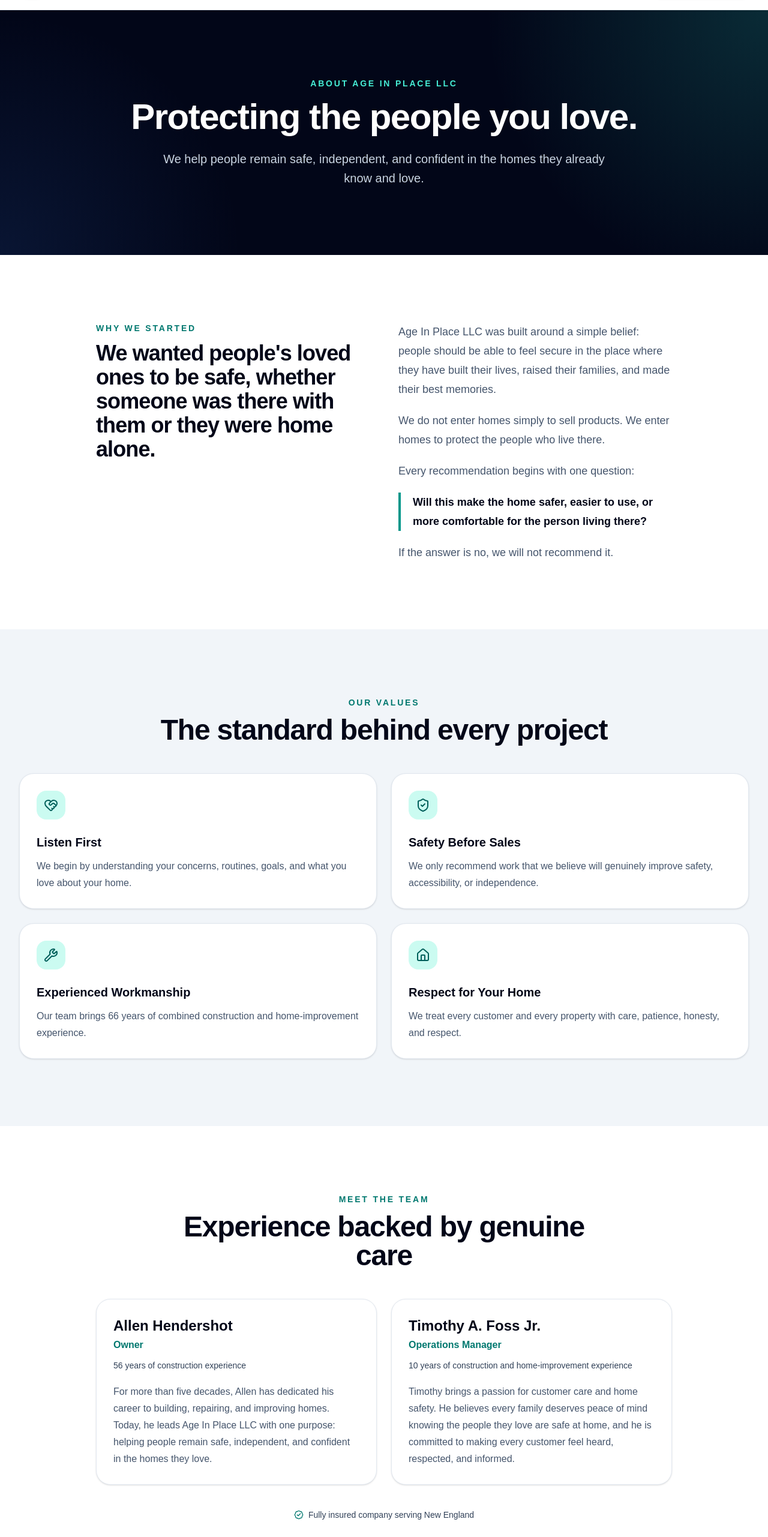
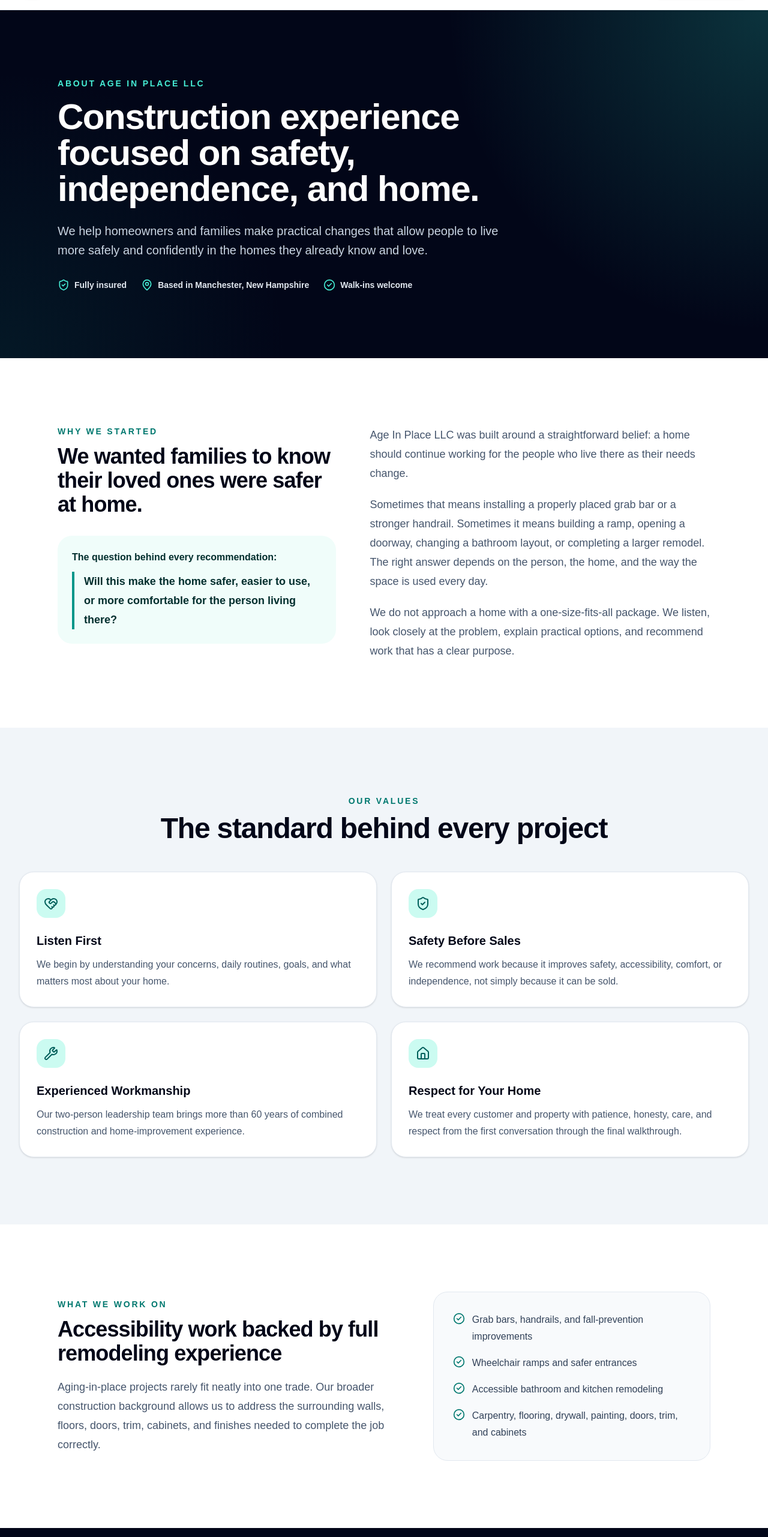
Before and after one commit to Adhco0543/age-in-place-llc, a Next.js app: page /about in a window 1280 px wide. Shown: the part 104-2666 px from the top of the page at 60% size. Built offline with nearby package versions, Linux system fonts and the light colour scheme.

Commit message:
Polish about page and strengthen local trust messaging

```diff
--- a/app/about/page.tsx
+++ b/app/about/page.tsx
@@ -1,102 +1,132 @@
-import type { Metadata } from "next";
-import Link from "next/link";
+import type { Metadata } from 'next';
+import Link from 'next/link';
 import {
   ArrowRight,
   BadgeCheck,
+  CheckCircle2,
   HeartHandshake,
   Home,
+  MapPin,
   ShieldCheck,
   Wrench,
-} from "lucide-react";
+} from 'lucide-react';
 
 export const metadata: Metadata = {
-  title: "About Us | Age In Place LLC",
+  title: 'About Age In Place LLC | Manchester, NH',
   description:
-    "Learn about Age In Place LLC, New England home safety specialists helping people remain safe, independent, and confident in the homes they love.",
+    'Meet the team behind Age In Place LLC in Manchester, New Hampshire. We provide aging-in-place modifications, accessibility improvements, home safety work, carpentry, and remodeling.',
 };
 
 const values = [
   {
     icon: HeartHandshake,
-    title: "Listen First",
-    text: "We begin by understanding your concerns, routines, goals, and what you love about your home.",
+    title: 'Listen First',
+    text: 'We begin by understanding your concerns, daily routines, goals, and what matters most about your home.',
   },
   {
     icon: ShieldCheck,
-    title: "Safety Before Sales",
-    text: "We only recommend work that we believe will genuinely improve safety, accessibility, or independence.",
+    title: 'Safety Before Sales',
+    text: 'We recommend work because it improves safety, accessibility, comfort, or independence, not simply because it can be sold.',
   },
   {
     icon: Wrench,
-    title: "Experienced Workmanship",
-    text: "Our team brings 66 years of combined construction and home-improvement experience.",
+    title: 'Experienced Workmanship',
+    text: 'Our two-person leadership team brings more than 60 years of combined construction and home-improvement experience.',
   },
   {
     icon: Home,
-    title: "Respect for Your Home",
-    text: "We treat every customer and every property with care, patience, honesty, and respect.",
+    title: 'Respect for Your Home',
+    text: 'We treat every customer and property with patience, honesty, care, and respect from the first conversation through the final walkthrough.',
   },
+];
+
+const specialties = [
+  'Grab bars, handrails, and fall-prevention improvements',
+  'Wheelchair ramps and safer entrances',
+  'Accessible bathroom and kitchen remodeling',
+  'Carpentry, flooring, drywall, painting, doors, trim, and cabinets',
 ];
 
 export default function AboutPage() {
   return (
-    <div className="min-h-screen bg-white">
+    <main className="min-h-screen bg-white text-slate-950">
       <section className="relative overflow-hidden bg-slate-950 py-20 text-white sm:py-28">
-        <div className="absolute inset-0 bg-[radial-gradient(circle_at_top_right,rgba(45,212,191,0.18),transparent_35%),radial-gradient(circle_at_bottom_left,rgba(59,130,246,0.12),transparent_30%)]" />
+        <div className="absolute inset-0 bg-[radial-gradient(circle_at_top_right,rgba(45,212,191,0.22),transparent_38%),radial-gradient(circle_at_bottom_left,rgba(15,118,110,0.16),transparent_34%)]" />
 
-        <div className="relative mx-auto max-w-5xl px-6 text-center lg:px-8">
-          <p className="text-sm font-semibold uppercase tracking-[0.2em] text-teal-300">
-            About Age In Place LLC
-          </p>
+        <div className="relative mx-auto max-w-6xl px-6 lg:px-8">
+          <div className="max-w-4xl">
+            <p className="text-sm font-bold uppercase tracking-[0.2em] text-teal-300">
+              About Age In Place LLC
+            </p>
 
-          <h1 className="mt-4 text-4xl font-bold tracking-tight sm:text-6xl">
-            Protecting the people you love.
-          </h1>
+            <h1 className="mt-4 text-4xl font-black tracking-tight sm:text-6xl">
+              Construction experience focused on safety, independence, and home.
+            </h1>
 
-          <p className="mx-auto mt-6 max-w-3xl text-lg leading-8 text-slate-300 sm:text-xl">
-            We help people remain safe, independent, and confident in the homes
-            they already know and love.
-          </p>
+            <p className="mt-6 max-w-3xl text-lg leading-8 text-slate-300 sm:text-xl">
+              We help homeowners and families make practical changes that allow
+              people to live more safely and confidently in the homes they already
+              know and love.
+            </p>
+
+            <div className="mt-8 flex flex-wrap gap-x-6 gap-y-3 text-sm font-semibold text-slate-200">
+              <span className="inline-flex items-center gap-2">
+                <ShieldCheck className="h-5 w-5 text-teal-300" aria-hidden="true" />
+                Fully insured
+              </span>
+              <span className="inline-flex items-center gap-2">
+                <MapPin className="h-5 w-5 text-teal-300" aria-hidden="true" />
+                Based in Manchester, New Hampshire
+              </span>
+              <span className="inline-flex items-center gap-2">
+                <CheckCircle2 className="h-5 w-5 text-teal-300" aria-hidden="true" />
+                Walk-ins welcome
+              </span>
+            </div>
+          </div>
         </div>
       </section>
 
       <section className="py-20 sm:py-28">
-        <div className="mx-auto max-w-5xl px-6 lg:px-8">
-          <div className="grid gap-12 lg:grid-cols-2">
+        <div className="mx-auto max-w-6xl px-6 lg:px-8">
+          <div className="grid gap-14 lg:grid-cols-[0.9fr_1.1fr] lg:items-start">
             <div>
-              <p className="text-sm font-semibold uppercase tracking-[0.2em] text-teal-700">
+              <p className="text-sm font-bold uppercase tracking-[0.2em] text-teal-700">
                 Why we started
               </p>
 
-              <h2 className="mt-3 text-3xl font-bold tracking-tight text-slate-950 sm:text-4xl">
-                We wanted people&apos;s loved ones to be safe, whether someone
-                was there with them or they were home alone.
+              <h2 className="mt-3 text-3xl font-black tracking-tight sm:text-4xl">
+                We wanted families to know their loved ones were safer at home.
               </h2>
+
+              <div className="mt-8 rounded-3xl bg-teal-50 p-6 text-teal-950">
+                <p className="font-bold">The question behind every recommendation:</p>
+                <blockquote className="mt-3 border-l-4 border-teal-600 pl-4 text-lg font-semibold leading-8">
+                  Will this make the home safer, easier to use, or more comfortable
+                  for the person living there?
+                </blockquote>
+              </div>
             </div>
 
             <div className="space-y-5 text-lg leading-8 text-slate-600">
               <p>
-                Age In Place LLC was built around a simple belief: people should
-                be able to feel secure in the place where they have built their
-                lives, raised their families, and made their best memories.
+                Age In Place LLC was built around a straightforward belief: a home
+                should continue working for the people who live there as their needs
+                change.
               </p>
 
               <p>
-                We do not enter homes simply to sell products. We enter homes to
-                protect the people who live there.
+                Sometimes that means installing a properly placed grab bar or a
+                stronger handrail. Sometimes it means building a ramp, opening a
+                doorway, changing a bathroom layout, or completing a larger remodel.
+                The right answer depends on the person, the home, and the way the
+                space is used every day.
               </p>
 
               <p>
-                Every recommendation begins with one question:
-              </p>
-
-              <blockquote className="border-l-4 border-teal-600 pl-5 font-semibold text-slate-950">
-                Will this make the home safer, easier to use, or more
-                comfortable for the person living there?
-              </blockquote>
-
-              <p>
-                If the answer is no, we will not recommend it.
+                We do not approach a home with a one-size-fits-all package. We listen,
+                look closely at the problem, explain practical options, and recommend
+                work that has a clear purpose.
               </p>
             </div>
           </div>
@@ -106,11 +136,10 @@
       <section className="bg-slate-100 py-20 sm:py-28">
         <div className="mx-auto max-w-7xl px-6 lg:px-8">
           <div className="mx-auto max-w-3xl text-center">
-            <p className="text-sm font-semibold uppercase tracking-[0.2em] text-teal-700">
+            <p className="text-sm font-bold uppercase tracking-[0.2em] text-teal-700">
               Our values
             </p>
-
-            <h2 className="mt-3 text-3xl font-bold tracking-tight text-slate-950 sm:text-5xl">
+            <h2 className="mt-3 text-3xl font-black tracking-tight sm:text-5xl">
               The standard behind every project
             </h2>
           </div>
@@ -118,23 +147,16 @@
           <div className="mt-12 grid gap-6 md:grid-cols-2">
             {values.map((value) => {
               const Icon = value.icon;
-
               return (
                 <article
                   key={value.title}
                   className="rounded-3xl border border-slate-200 bg-white p-7 shadow-sm"
                 >
                   <div className="flex h-12 w-12 items-center justify-center rounded-2xl bg-teal-100 text-teal-800">
-                    <Icon className="h-6 w-6" />
+                    <Icon className="h-6 w-6" aria-hidden="true" />
                   </div>
-
-                  <h3 className="mt-6 text-xl font-bold text-slate-950">
-                    {value.title}
-                  </h3>
-
-                  <p className="mt-3 leading-7 text-slate-600">
-                    {value.text}
-                  </p>
+                  <h3 className="mt-6 text-xl font-black">{value.title}</h3>
+                  <p className="mt-3 leading-7 text-slate-600">{value.text}</p>
                 </article>
               );
             })}
@@ -143,86 +165,101 @@
       </section>
 
       <section className="py-20 sm:py-28">
-        <div className="mx-auto max-w-5xl px-6 lg:px-8">
+        <div className="mx-auto max-w-6xl px-6 lg:px-8">
+          <div className="grid gap-12 lg:grid-cols-[1fr_0.8fr] lg:items-center">
+            <div>
+              <p className="text-sm font-bold uppercase tracking-[0.2em] text-teal-700">
+                What we work on
+              </p>
+              <h2 className="mt-3 text-3xl font-black tracking-tight sm:text-4xl">
+                Accessibility work backed by full remodeling experience
+              </h2>
+              <p className="mt-5 text-lg leading-8 text-slate-600">
+                Aging-in-place projects rarely fit neatly into one trade. Our broader
+                construction background allows us to address the surrounding walls,
+                floors, doors, trim, cabinets, and finishes needed to complete the job
+                correctly.
+              </p>
+            </div>
+
+            <ul className="space-y-4 rounded-3xl border border-slate-200 bg-slate-50 p-7 sm:p-8">
+              {specialties.map((specialty) => (
+                <li key={specialty} className="flex gap-3">
+                  <CheckCircle2 className="mt-0.5 h-5 w-5 shrink-0 text-teal-700" aria-hidden="true" />
+                  <span className="leading-7 text-slate-700">{specialty}</span>
+                </li>
+              ))}
+            </ul>
+          </div>
+        </div>
+      </section>
+
+      <section className="bg-slate-950 py-20 text-white sm:py-28">
+        <div className="mx-auto max-w-6xl px-6 lg:px-8">
           <div className="mx-auto max-w-3xl text-center">
-            <p className="text-sm font-semibold uppercase tracking-[0.2em] text-teal-700">
+            <p className="text-sm font-bold uppercase tracking-[0.2em] text-teal-300">
               Meet the team
             </p>
-
-            <h2 className="mt-3 text-3xl font-bold tracking-tight text-slate-950 sm:text-5xl">
-              Experience backed by genuine care
+            <h2 className="mt-3 text-3xl font-black tracking-tight sm:text-5xl">
+              Two generations of hands-on experience
             </h2>
           </div>
 
           <div className="mt-12 grid gap-6 md:grid-cols-2">
-            <article className="rounded-3xl border border-slate-200 bg-white p-7 shadow-sm">
-              <h3 className="text-2xl font-bold text-slate-950">
-                Allen Hendershot
-              </h3>
-
-              <p className="mt-1 font-semibold text-teal-700">Owner</p>
-
-              <p className="mt-3 text-sm font-medium text-slate-700">
-                56 years of construction experience
+            <article className="rounded-3xl border border-white/10 bg-white/5 p-7 sm:p-8">
+              <h3 className="text-2xl font-black">Allen Hendershot</h3>
+              <p className="mt-1 font-bold text-teal-300">Owner</p>
+              <p className="mt-3 text-sm font-semibold text-slate-300">
+                52 years of construction experience
               </p>
-
-              <p className="mt-5 leading-7 text-slate-600">
-                For more than five decades, Allen has dedicated his career to
-                building, repairing, and improving homes. Today, he leads Age In
-                Place LLC with one purpose: helping people remain safe,
-                independent, and confident in the homes they love.
+              <p className="mt-5 leading-7 text-slate-300">
+                Allen brings more than five decades of experience building,
+                repairing, and improving homes. His practical knowledge helps the
+                company look beyond quick fixes and understand how each modification
+                fits into the structure and long-term use of the home.
               </p>
             </article>
 
-            <article className="rounded-3xl border border-slate-200 bg-white p-7 shadow-sm">
-              <h3 className="text-2xl font-bold text-slate-950">
-                Timothy A. Foss Jr.
-              </h3>
-
-              <p className="mt-1 font-semibold text-teal-700">
-                Operations Manager
-              </p>
-
-              <p className="mt-3 text-sm font-medium text-slate-700">
+            <article className="rounded-3xl border border-white/10 bg-white/5 p-7 sm:p-8">
+              <h3 className="text-2xl font-black">Timothy A. Foss Jr.</h3>
+              <p className="mt-1 font-bold text-teal-300">Operations Manager</p>
+              <p className="mt-3 text-sm font-semibold text-slate-300">
                 10 years of construction and home-improvement experience
               </p>
-
-              <p className="mt-5 leading-7 text-slate-600">
-                Timothy brings a passion for customer care and home safety. He
-                believes every family deserves peace of mind knowing the people
-                they love are safe at home, and he is committed to making every
-                customer feel heard, respected, and informed.
+              <p className="mt-5 leading-7 text-slate-300">
+                Timothy focuses on customer communication, project coordination, and
+                making sure each customer feels heard and informed. He brings a
+                hands-on construction background and a strong commitment to helping
+                families create safer homes.
               </p>
             </article>
           </div>
 
-          <div className="mt-10 flex items-center justify-center gap-2 text-sm font-medium text-slate-700">
-            <BadgeCheck className="h-4 w-4 text-teal-700" />
-            Fully insured company serving New England
+          <div className="mt-10 flex items-center justify-center gap-2 text-sm font-semibold text-slate-300">
+            <BadgeCheck className="h-5 w-5 text-teal-300" aria-hidden="true" />
+            Fully insured and based at 657 Elm St. in Manchester, NH
           </div>
         </div>
       </section>
 
       <section className="bg-teal-700 py-16 text-white sm:py-20">
         <div className="mx-auto max-w-4xl px-6 text-center lg:px-8">
-          <h2 className="text-3xl font-bold tracking-tight sm:text-5xl">
-            Let&apos;s talk about making your home safer.
+          <h2 className="text-3xl font-black tracking-tight sm:text-5xl">
+            Let&apos;s talk about what would make your home work better.
           </h2>
-
           <p className="mx-auto mt-5 max-w-2xl text-lg text-teal-50">
-            Schedule a free consultation and tell us what concerns you most
-            about your home.
+            Schedule a free consultation and tell us what concerns you most about
+            safety, mobility, accessibility, or comfort.
           </p>
-
           <Link
             href="/contact"
-            className="mt-8 inline-flex items-center gap-2 rounded-xl bg-white px-6 py-3.5 font-semibold text-slate-950 transition hover:bg-slate-100"
+            className="mt-8 inline-flex items-center gap-2 rounded-xl bg-white px-6 py-3.5 font-bold text-slate-950 transition hover:bg-slate-100"
           >
             Schedule a Free Consultation
-            <ArrowRight className="h-4 w-4" />
+            <ArrowRight className="h-4 w-4" aria-hidden="true" />
           </Link>
         </div>
       </section>
-    </div>
+    </main>
   );
 }
```
